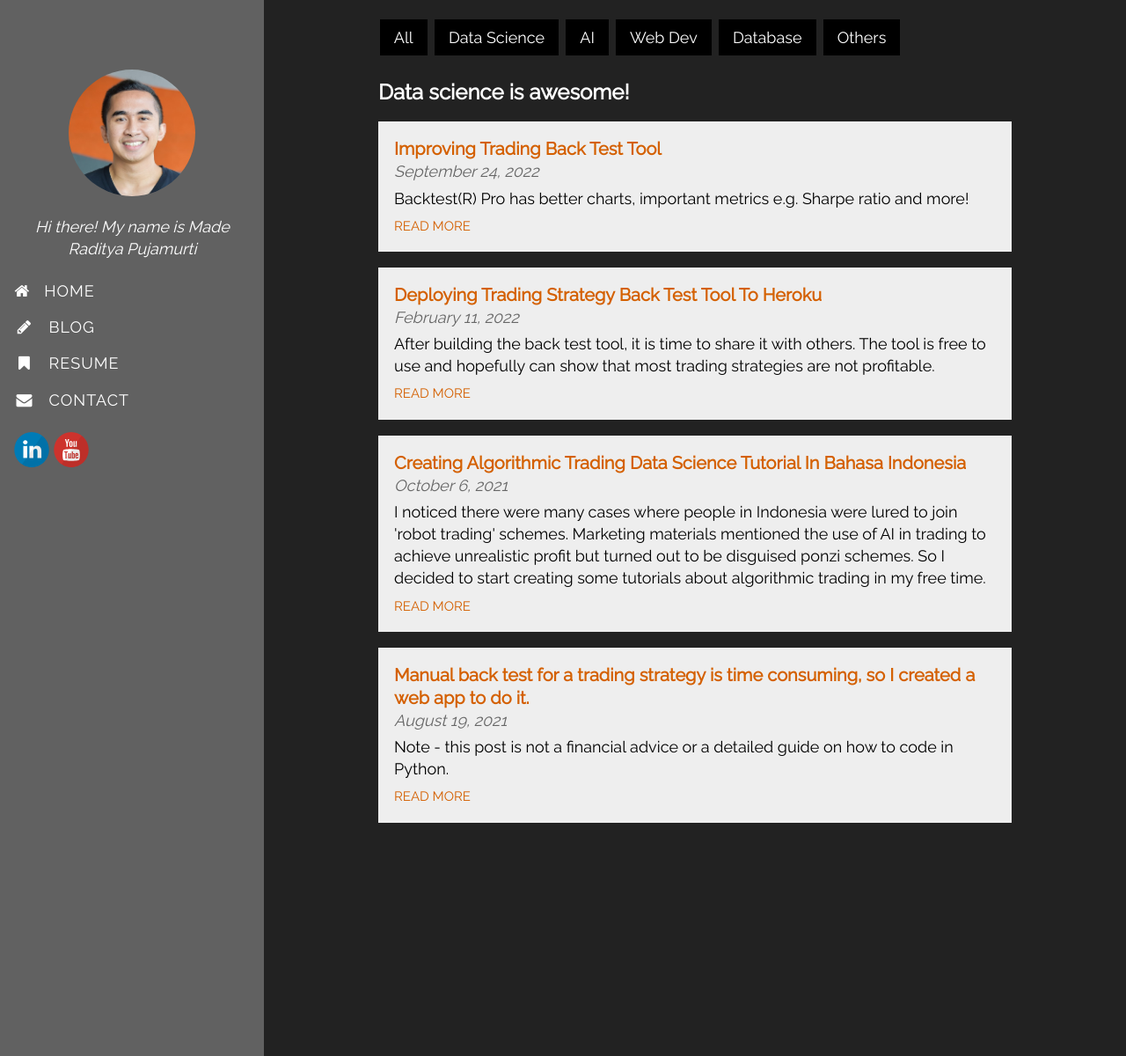
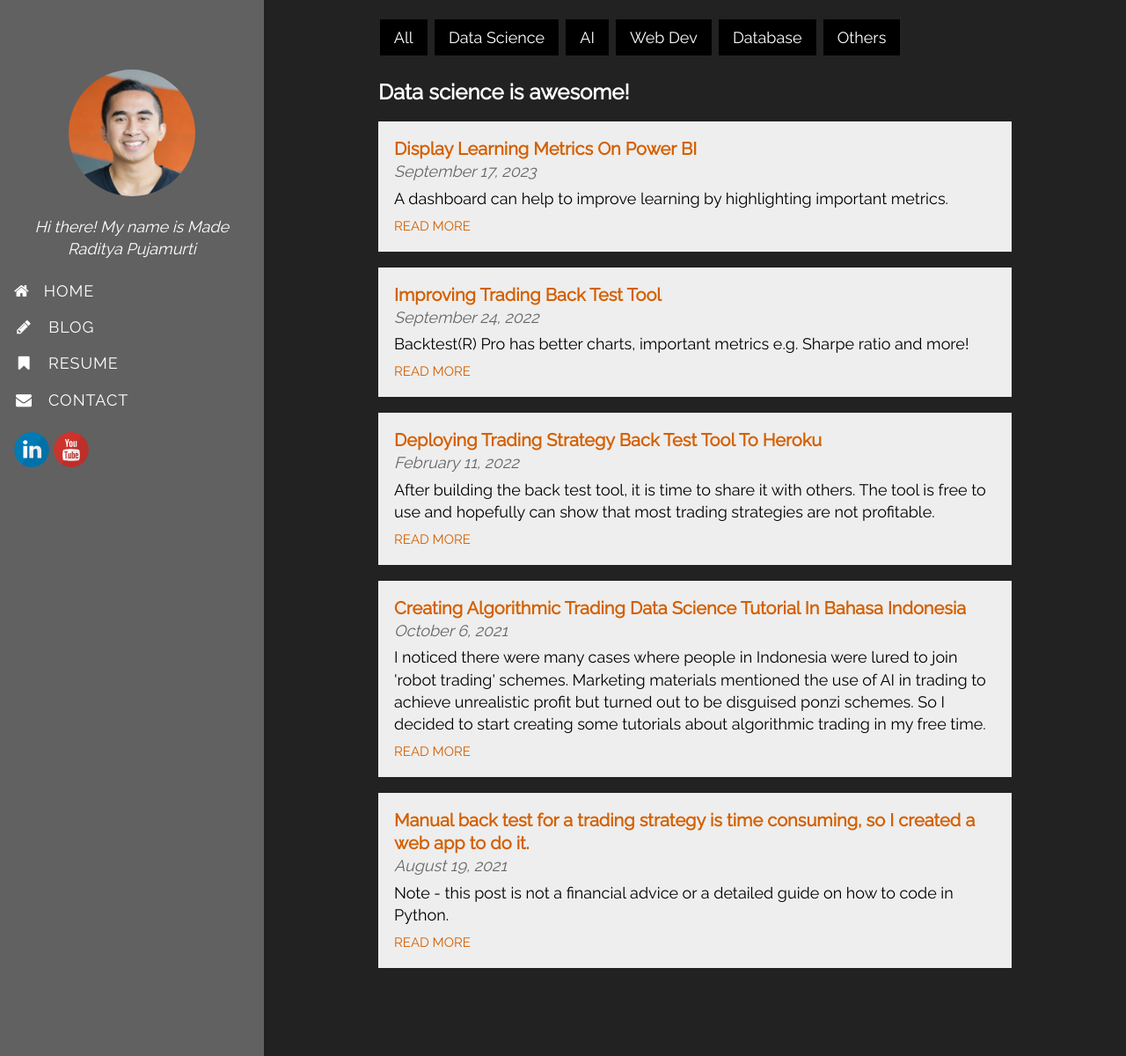
Before and after one commit to radityapujamurti/radityapujamurti.github.io, a Jekyll site: the page built from data_science.html, in a window 1280 px wide and 1200 px high. Shown: the whole window at 88% size. Built offline with Jekyll 4.4.1, drawn with Linux system fonts in a browser that asks for light colours; part of the change alters nothing that is shown.

Commit message:
added post

```diff
--- /dev/null
+++ b/_posts/2023-09-17-display-learning-metrics-in-power-bi.md
@@ -0,0 +1,31 @@
+---
+layout: post
+title: Display Learning Metrics On Power BI
+tags: data_science
+cover:
+excerpt: A dashboard can help to improve learning by highlighting important metrics.
+---
+
+![power bi dashboard](/images/blog/dashboard/interview.jpeg)
+
+## Main Features
+- Show usage charts on certain time period.
+- Show aggregated scores e.g. average or minimum score.
+- Identify a topic that needs the most improvement.
+
+## Problem
+
+I want to know which data science topic I should focus reviewing on. It is also good to see the progress I made along the way.
+
+## Solution
+A dashboard can be a suitable solution for the problems above. There are many ways to build a dashboard. In this case, I chose Power BI because it is free and powerful enough for my use case.
+
+The [interview practice app]({% post_url 2023-08-20-practice-interview-with-AI %}) has logging feature that keeps track of my answer's score in a CSV file. So I use the CSV file as a data source to Power BI. Creating various charts on Power BI is a pleasant process as there are many built-in options available. As long as the log is nicely formatted and contains all necessary data, charts can be created quickly.
+
+Another cool feature for Power BI is the possibility to design the dashboard. I modified the default style into a more minimalistic, but not so boring design. There are numerous ways the look and feel can be adjusted to our needs.
+
+Creating trend lines (dotted lines on the line charts) can be useful to see the overall trend of certain metrics. For example, the line chart on top left shows how many questions answered for each day. The trend line has negative gradient which means there is decreasing trend on the number of questions answered. Hopefully, by looking at the declining trend, we are more motivated to practice more questions 😁
+
+One of the more challenging metric to calculate is to find the worst performing topic. This is shown in the orange card on the top right of the dashboard. It is obtained by looking at the average score for all question IDs (qid) in the past, finding qid with the lowest score then getting the topic for that qid. For the example above, 'gradient descent' is the topic with the lowest score. This means we need to focus on learning about that particular topic to improve the overall score.
+
+Cheers!
--- a/resume.html
+++ b/resume.html
@@ -90,7 +90,7 @@
                         </div>
                         <br>
                         <div class="w3-light-grey w3-round-xlarge w3-small">
-                            <div class="w3-container w3-center w3-round-xlarge w3-teal" style="width:60%">Coding</div>
+                            <div class="w3-container w3-center w3-round-xlarge w3-teal" style="width:75%">Coding</div>
                         </div>
                         <br>
                         <div class="w3-light-grey w3-round-xlarge w3-small">
@@ -100,7 +100,7 @@
                         <hr>
 
                         <p class="w3-large"><b><i class="fa fa-laptop fa-fw w3-margin-right w3-text-teal"></i>Tech Stack</b></p>
-                        <p>Python | Javascript | <a href="https://www.mongodb.com/" target='_blank'>MongoDB</a> | <a href="https://n8n.io/" target='_blank'>n8n</a> | <a href="https://pytorch-geometric.readthedocs.io/en/latest/" target='_blank'>Pytorch Geometric</a> | <a href="https://www.elastic.co/elastic-stack" target='_blank'>Elasticsearch Logstash Kibana (ELK) </a> | SQL | Linux </p>
+                        <p>Python | Javascript | <a href="https://www.mongodb.com/" target='_blank'>MongoDB</a> | <a href="https://n8n.io/" target='_blank'>n8n</a> | <a href="https://pytorch-geometric.readthedocs.io/en/latest/" target='_blank'>Pytorch Geometric</a> | <a href="https://www.elastic.co/elastic-stack" target='_blank'>Elasticsearch Logstash Kibana (ELK) </a> | SQL | Power BI | Linux </p>
                         <hr>
 
                         <p class="w3-large w3-text-theme"><b><i
```
Also changed, not shown: images/blog/dashboard/interview.jpeg (added), 1 other file.
